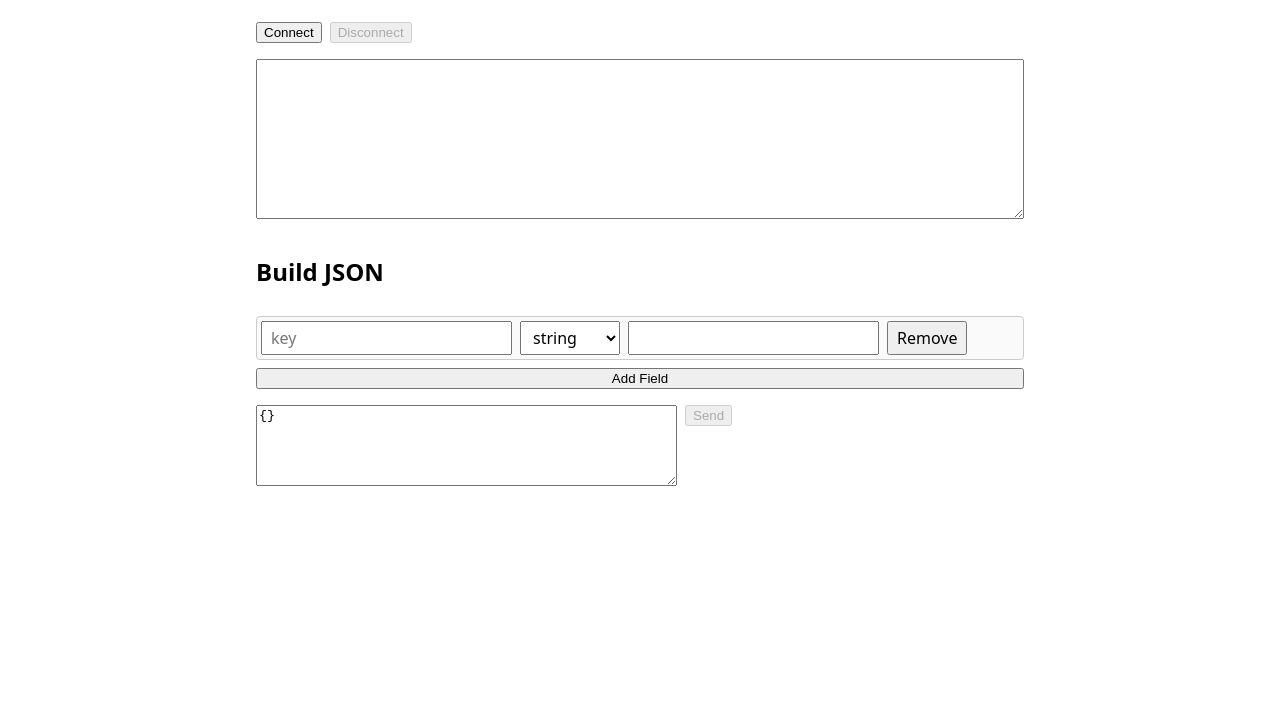
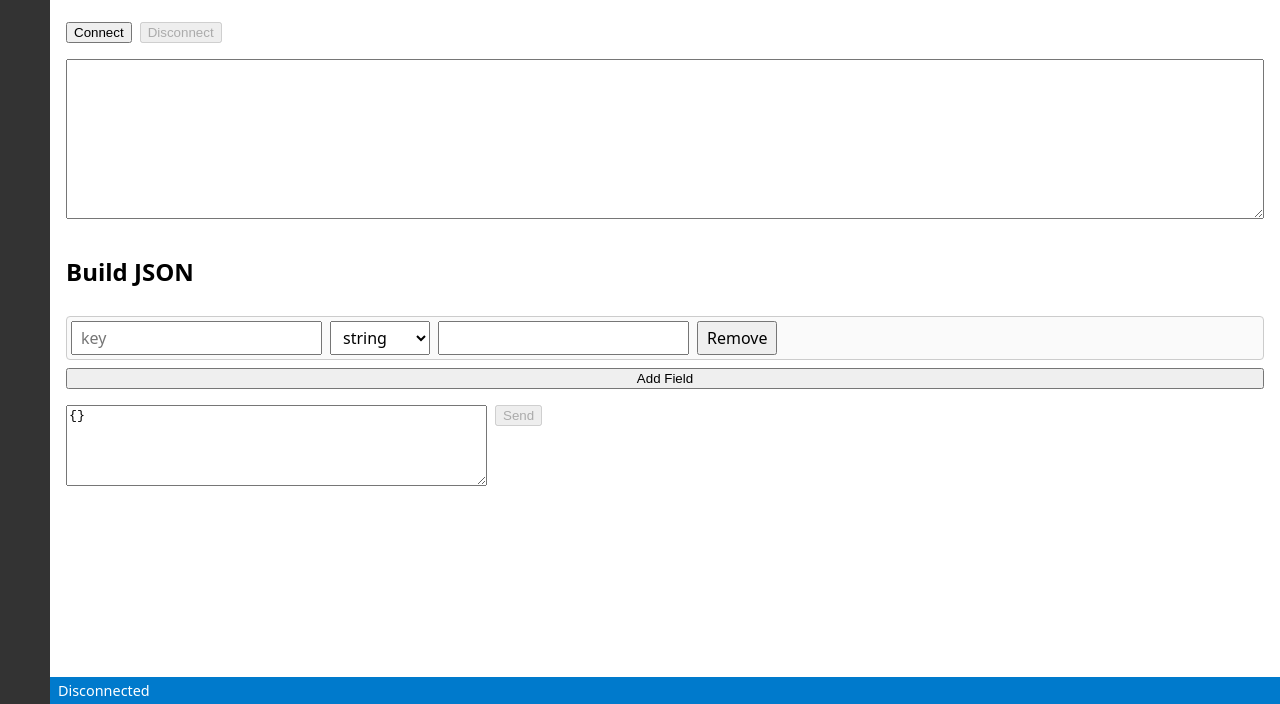
Before and after one commit to ehunck/webserial-json, a website with bundled scripts: page public/index.html in a window 1280 px wide. Shown: the part 96-800 px from the top of the page. Built offline with nearby package versions, Linux system fonts and the light colour scheme.

Commit message:
Add VS Code style layout

```diff
--- a/public/index.html
+++ b/public/index.html
@@ -8,15 +8,42 @@
     * {
       box-sizing: border-box;
     }
-    body {
+    html, body {
+      height: 100%;
       margin: 0;
+      font-family: system-ui, sans-serif;
+    }
+
+    #app {
+      display: grid;
+      grid-template-columns: 50px 1fr;
+      grid-template-rows: 1fr auto;
+      height: 100%;
+    }
+
+    #sidebar {
+      grid-row: 1 / span 2;
+      background: #333;
+      color: #fff;
+      display: flex;
+      flex-direction: column;
+      align-items: center;
+      padding: 0.5rem 0;
+    }
+
+    #main {
       padding: 1rem;
-      font-family: system-ui, sans-serif;
+      overflow: auto;
       display: flex;
       flex-direction: column;
       gap: 1rem;
-      max-width: 800px;
-      margin-inline: auto;
+    }
+
+    #status {
+      background: #007acc;
+      color: #fff;
+      padding: 0.25rem 0.5rem;
+      font-size: 0.9rem;
     }
 
     #controls {
@@ -74,6 +101,11 @@
   </style>
 </head>
 <body>
+  <div id="app">
+    <div id="sidebar">
+      <div class="tab active">Demo</div>
+    </div>
+    <div id="main">
       <h1>WebSerial JSON Demo</h1>
 
       <div id="controls">
@@ -92,6 +124,9 @@
         <textarea id="input" rows="5" cols="50" placeholder='{"hello":"world"}'></textarea>
         <button id="send" disabled>Send</button>
       </div>
+    </div>
+    <div id="status">Disconnected</div>
+  </div>
   <script type="module" src="./script.js"></script>
 </body>
 </html>
--- a/public/script.js
+++ b/public/script.js
@@ -7,10 +7,17 @@ const disconnectBtn = document.getElementById('disconnect');
 const sendBtn = document.getElementById('send');
 const fieldsDiv = document.getElementById('fields');
 const addFieldBtn = document.getElementById('add-field');
+const statusBar = document.getElementById('status');
+
+function setStatus(text) {
+  statusBar.textContent = text;
+}
 
 const manager = new SerialManager(navigator.serial, (msg) => {
   output.value += JSON.stringify(msg) + '\n';
 });
+
+setStatus('Disconnected');
 
 function createBuilder(isArray) {
   const container = document.createElement('div');
@@ -162,11 +169,14 @@ updatePreview();
 
 connectBtn.addEventListener('click', async () => {
   try {
+    setStatus('Connecting...');
     await manager.connect();
     connectBtn.disabled = true;
     disconnectBtn.disabled = false;
     sendBtn.disabled = false;
+    setStatus('Connected');
   } catch (e) {
+    setStatus('Disconnected');
     alert(e.message);
   }
 });
@@ -176,6 +186,7 @@ disconnectBtn.addEventListener('click', async () => {
   connectBtn.disabled = false;
   disconnectBtn.disabled = true;
   sendBtn.disabled = true;
+  setStatus('Disconnected');
 });
 
 sendBtn.addEventListener('click', async () => {
```
Lines whose indentation alone changed are shown as unchanged.
